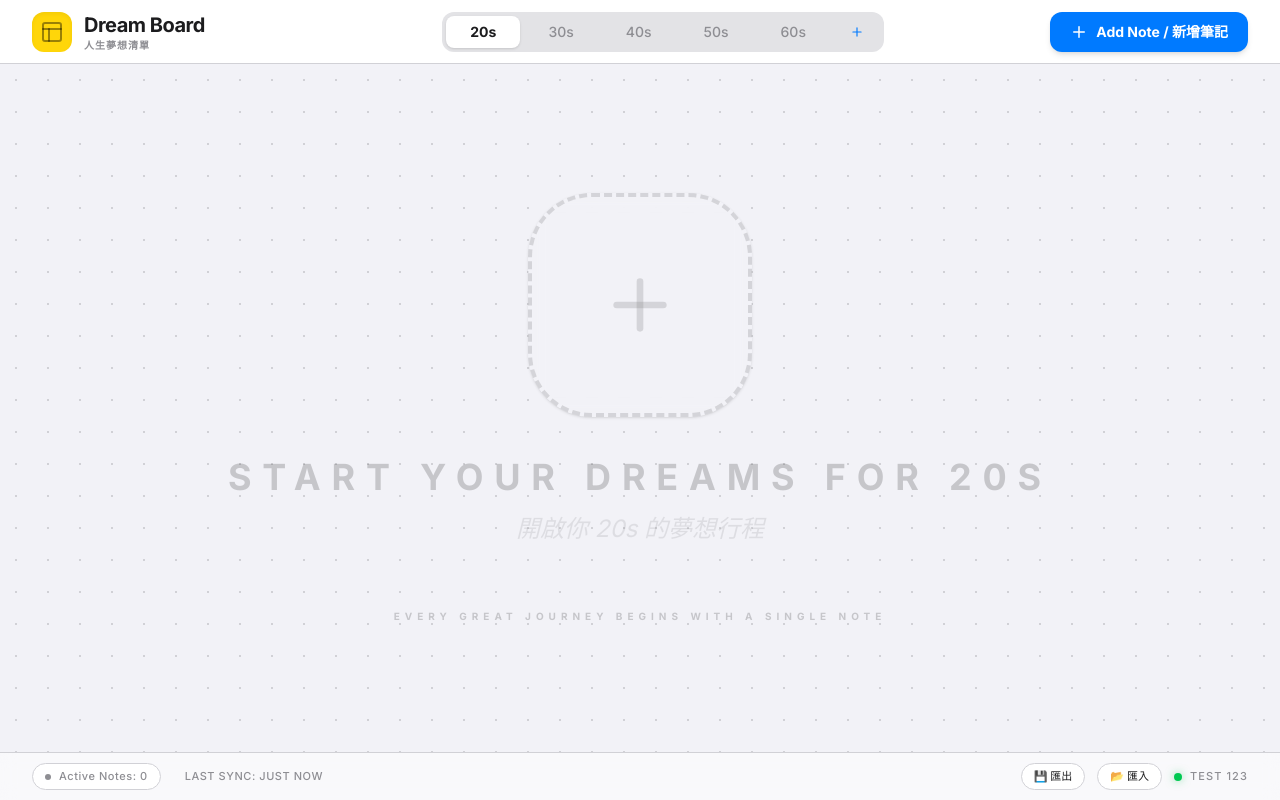
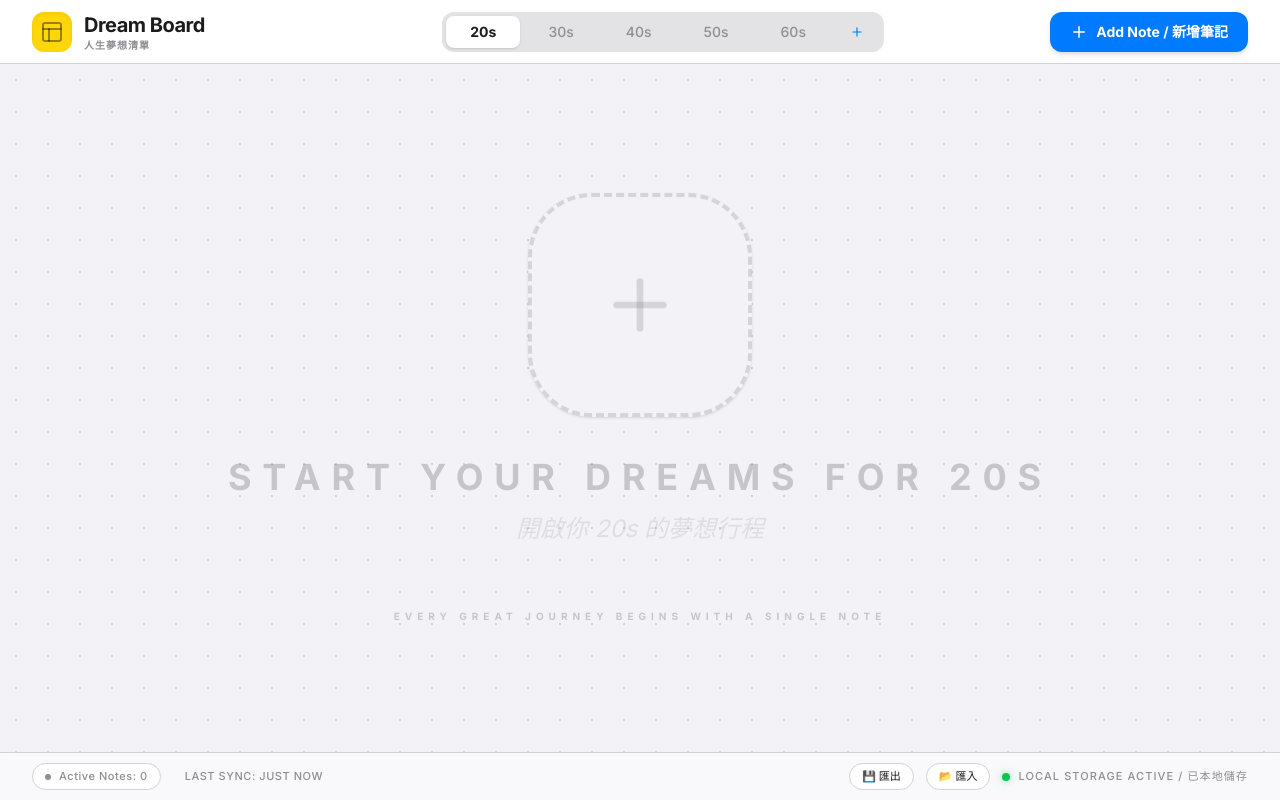
Before and after one commit to moumouQ286/dream-list-perfect, a React (Vite) app: page / in a window 1280 px wide. Both pictures are taken after typing "5" into the empty fields and a click on the button "Start Journey / 開始規劃". Built offline with nearby package versions, Linux system fonts and the light colour scheme.

Commit message:
Update Board.tsx

```diff
--- a/Board.tsx
+++ b/Board.tsx
@@ -255,7 +255,7 @@ export const Board: React.FC<BoardProps> = ({
           </button>
           <div className="flex items-center gap-2">
             <div className="w-2 h-2 rounded-full bg-green-500 shadow-[0_0_8px_rgba(34,197,94,0.5)]"></div>
-            <span className="uppercase tracking-widest">TEST 123</span>
+            <span className="uppercase tracking-widest">Local Storage Active / 已本地儲存</span>
           </div>
         </div>
       </footer>
```
